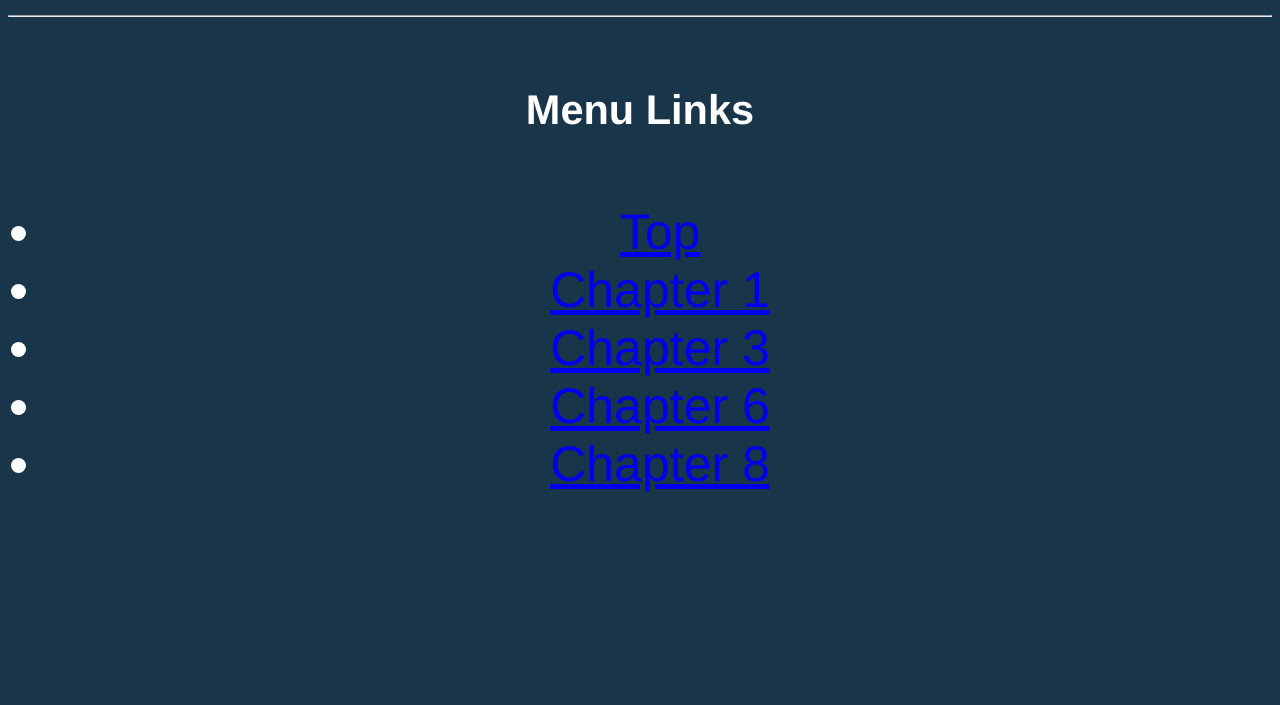
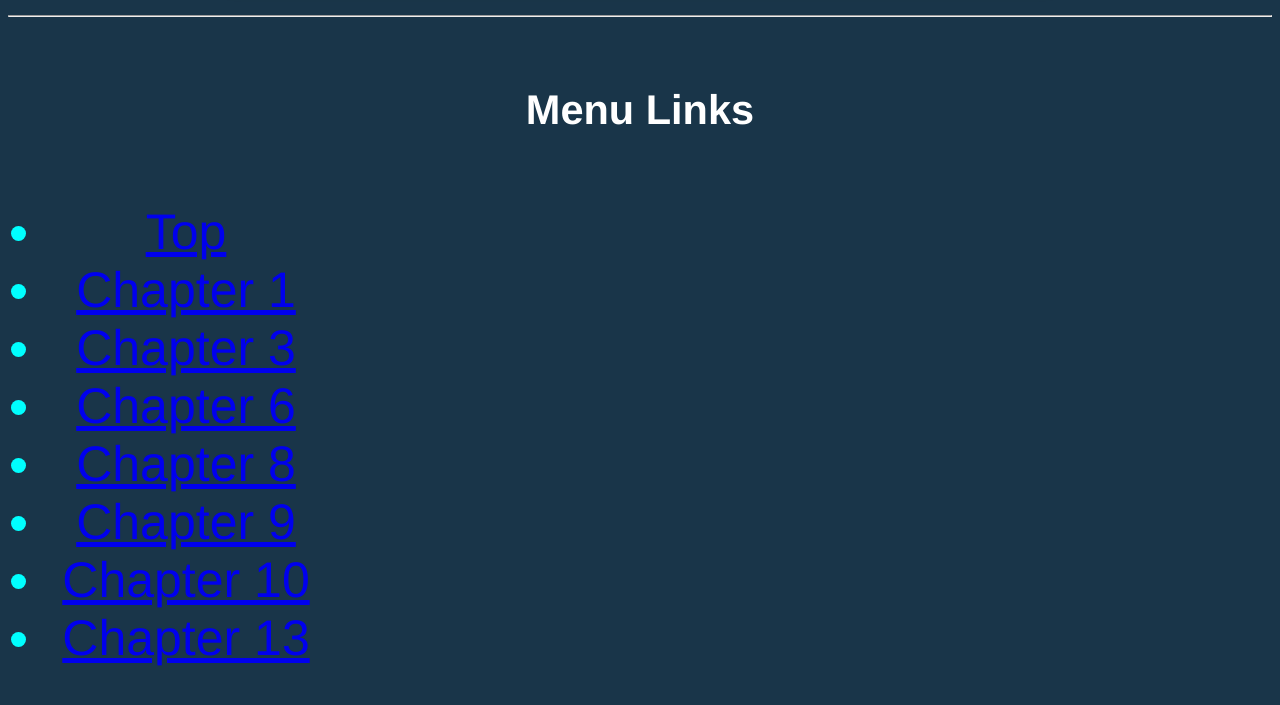
Before and after one commit to benmulhollandpsl/randompages, a plain HTML site: page chapter2.html in a window 1280 px wide. Shown: the part 861-1566 px from the top of the page. Drawn offline with Linux system fonts and the light colour scheme.

Commit message:
wrapped li faux footerin nav tags started css editing want to create nav from scratch and not bootstrap stopped at html 3 will continue next time and implement next chapter from wes bos 30 days js course

```diff
--- a/chapter2.html
+++ b/chapter2.html
@@ -56,6 +56,14 @@ img {
     input {
       width: 100px;
     }
+
+    nav {
+        float: none;
+        width: 25%;
+        color: aqua;
+        text: yellow;
+
+      }
   </style>
 
   <script>
@@ -84,6 +92,7 @@ img {
 <br>
 <hr>
 <h5>Menu Links</h3>
+  <nav>
   <ul>
     <li><a href="#top">Top</a></li>
 
@@ -91,8 +100,12 @@ img {
     <li><a href="./chapter3.html">Chapter 3</a></li>
     <li><a href="./chapter6.html">Chapter 6</a></li>
     <li><a href="./chapter8.html">Chapter 8</a></li>
+    <li><a href="./chapter9.html">Chapter 9</a></li>
+    <li><a href="./chapter10.html">Chapter 10</a></li>
+    <li><a href="./chapter13.html">Chapter 13</a></li>
 
   </ul>
+</nav>
   <br><br><br><br><br><br><br><br>
   <p>
   for future use
```
Also changed, not shown: chapter3.html (+8 -3 lines), index.html (+17 -5 lines).
